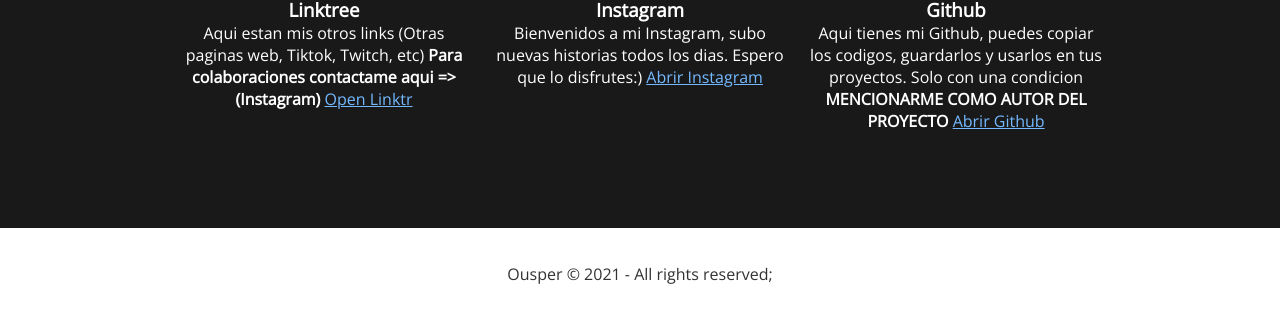
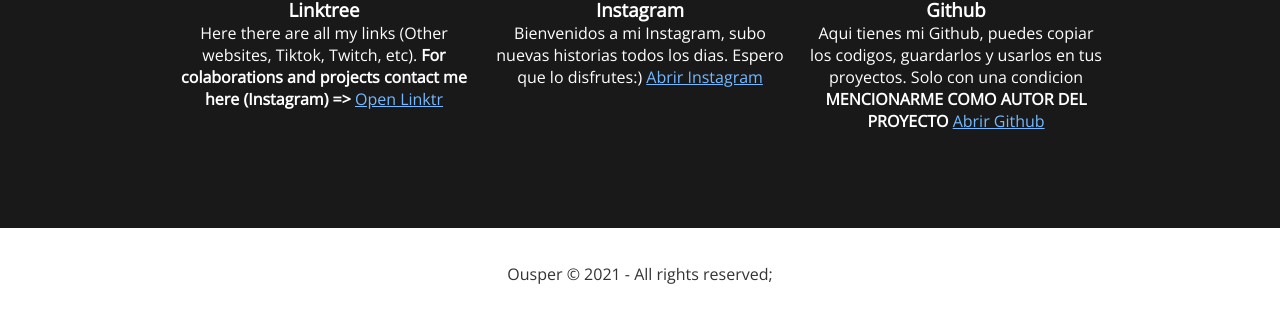
Before and after one commit to ousper-cod/discoweb_en, a plain HTML site: page index.html in a window 1280 px wide. Shown: the part 1883-2203 px from the top of the page. Drawn offline with nearby package versions, Linux system fonts and the light colour scheme.

Commit message:
Update index.html

```diff
--- a/index.html
+++ b/index.html
@@ -89,7 +89,7 @@
             <div>
                 <i class="fas fa-link fa-5x" id="link"></i>
                 <h3>Linktree</h3>
-                <p>Aqui estan mis otros links (Otras paginas web, Tiktok, Twitch, etc)<strong> Para colaboraciones contactame aqui =>(Instagram)</strong>
+                <p>Here there are all my links (Other websites, Tiktok, Twitch, etc). <strong> For colaborations and projects contact me here (Instagram) => </strong>
                     <a class="linktree" href="https://linktr.ee/ousper" target="_blank" id="links">Open Linktr</a>
                 </p>
             </div>
```
